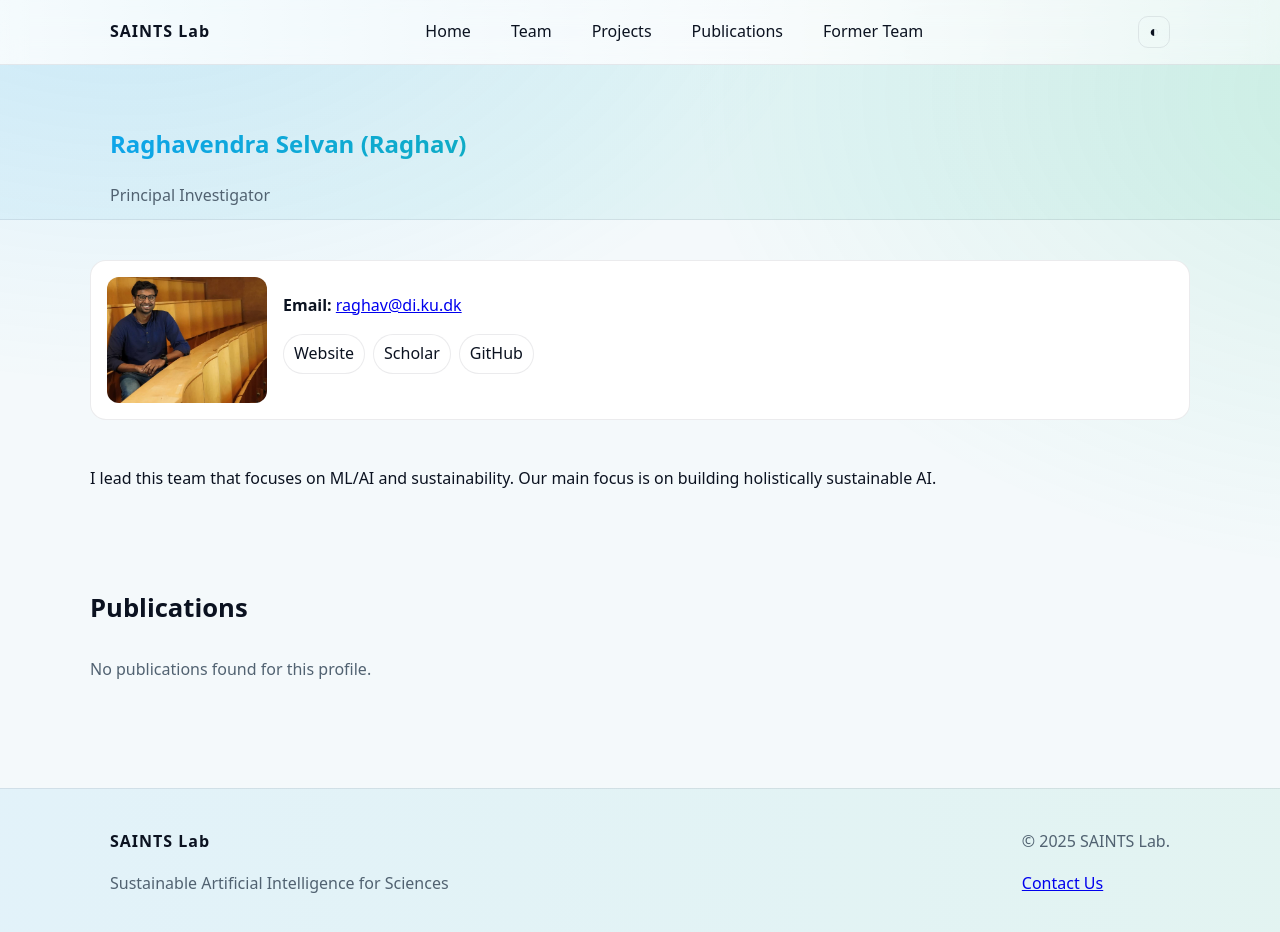
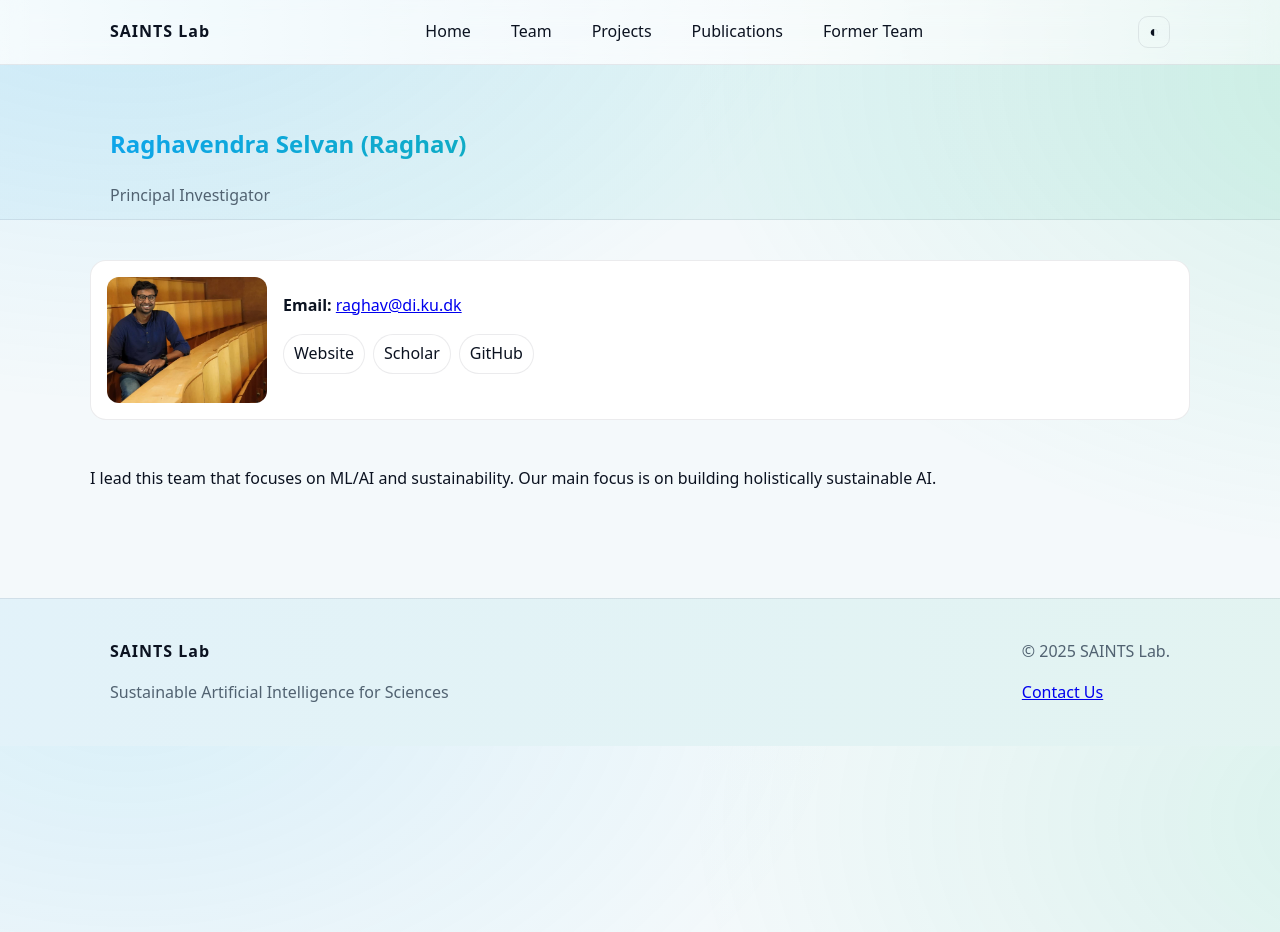
Before and after one commit to saintslab/saintslab.github.io, a Jekyll site: the page built from _people/raghav.md, in a window 1280 px wide and 936 px high. Shown: the top 932 px of the window. Built offline with Jekyll 4.4.1, drawn with Linux system fonts in a browser that asks for light colours.

Commit message:
Update people

```diff
--- a/_layouts/person.html
+++ b/_layouts/person.html
@@ -32,7 +32,7 @@ layout: default
   </article>
 </section>
 
-{% unless page.role and page.role contains 'PI' %}
+{% unless page.role and page.name contains 'Raghav' %}
 <section class="section container">
   <h2 class="section-title">Publications</h2>
 
```
